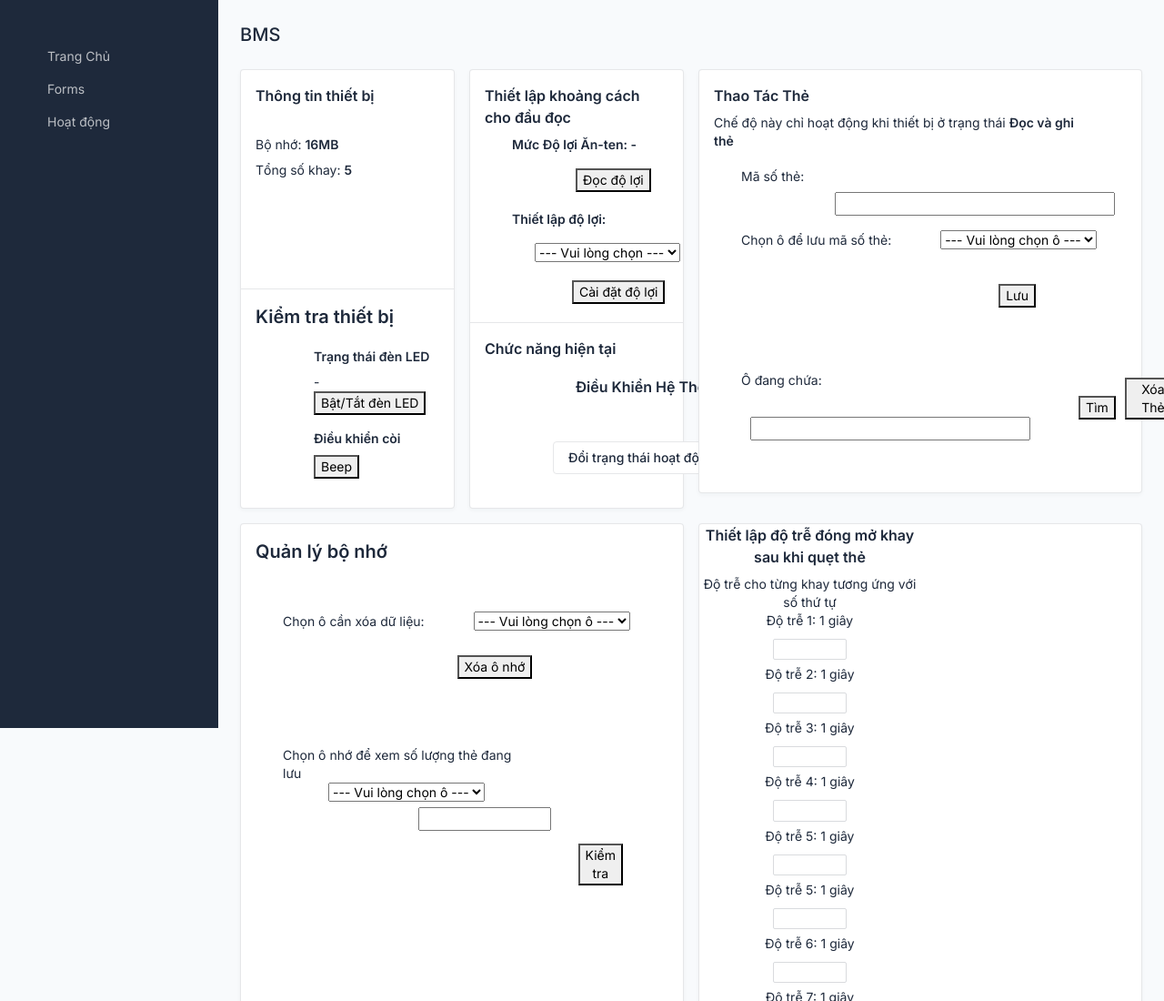
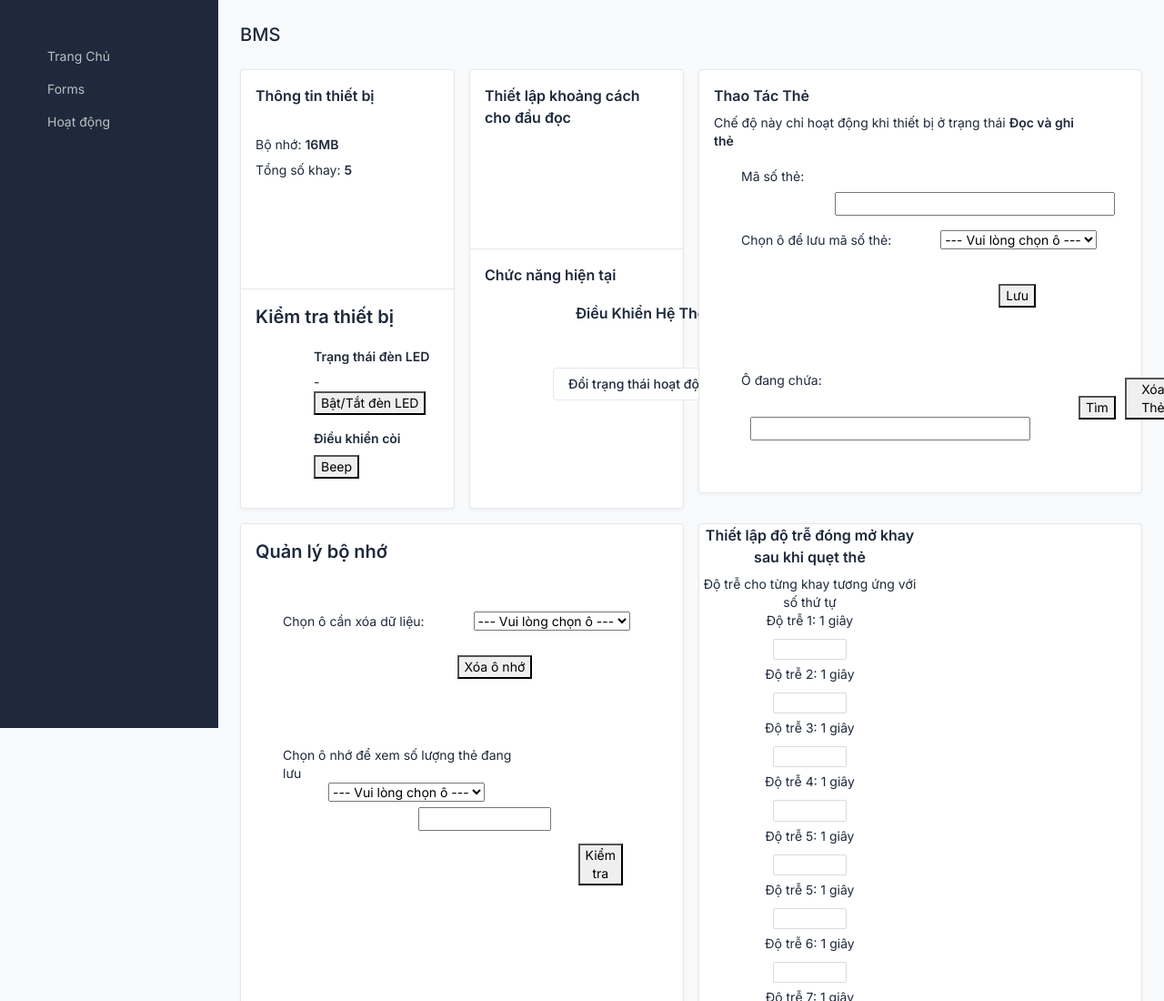
Before and after one commit to ngtkien/esp_uhf_serial, a plain HTML site: page data/index.html in a window 1280 px wide. Shown: the top 1100 px of the page at 91% size. Drawn offline with Linux system fonts and the light colour scheme.

Commit message:
- remove SetGain Tab in front-end

```diff
--- a/data/index.html
+++ b/data/index.html
@@ -184,7 +184,7 @@
                     <div class="d-flex align-items-center"> <h3 style="min-height: 40px;">Thiết lập khoảng cách cho đầu đọc</h3>
                     </div>
                     <div class="d-flex align-items-baseline">
-                      <div class="h4 mb-3 me-2">
+                      <!-- <div class="h4 mb-3 me-2">
                         <p style="position:relative; left:30px; ">Mức Độ lợi Ăn-ten: <strong><span id="gain">-</span></strong></p>
                         <button id="button_pow" class="button" style="position: relative; left:100px ">Đọc độ lợi</button>
                         <form>
@@ -198,7 +198,7 @@
                           </select>
                         </form>
                         <button style="position: relative; top: 40px; left:60%" id="set_pow" class="button">Cài đặt độ lợi</button>
-                      </div>
+                      </div> -->
                     </div>
                   </div>
                   <div class="card-body" style="position: relative;">
```
Also changed, not shown: 1 other file.
